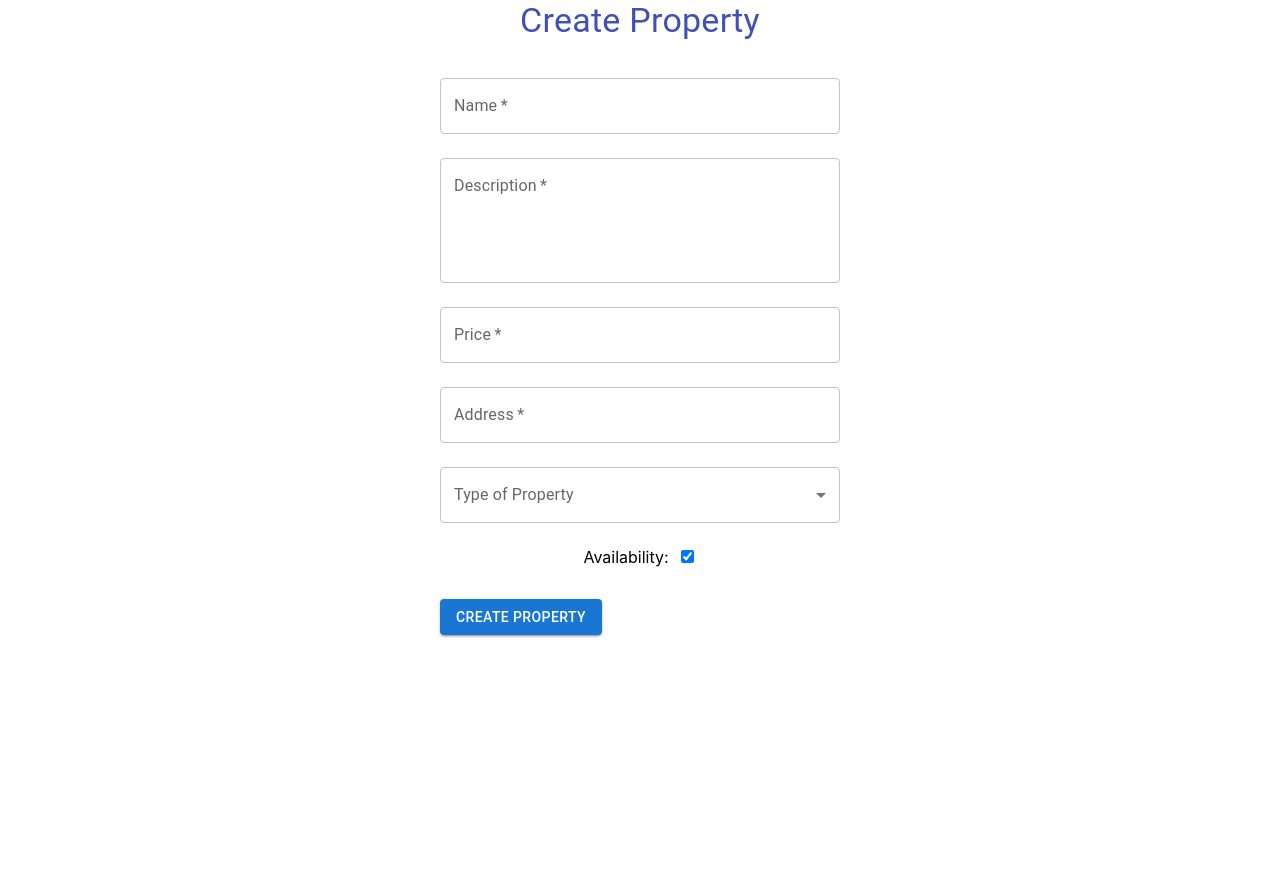
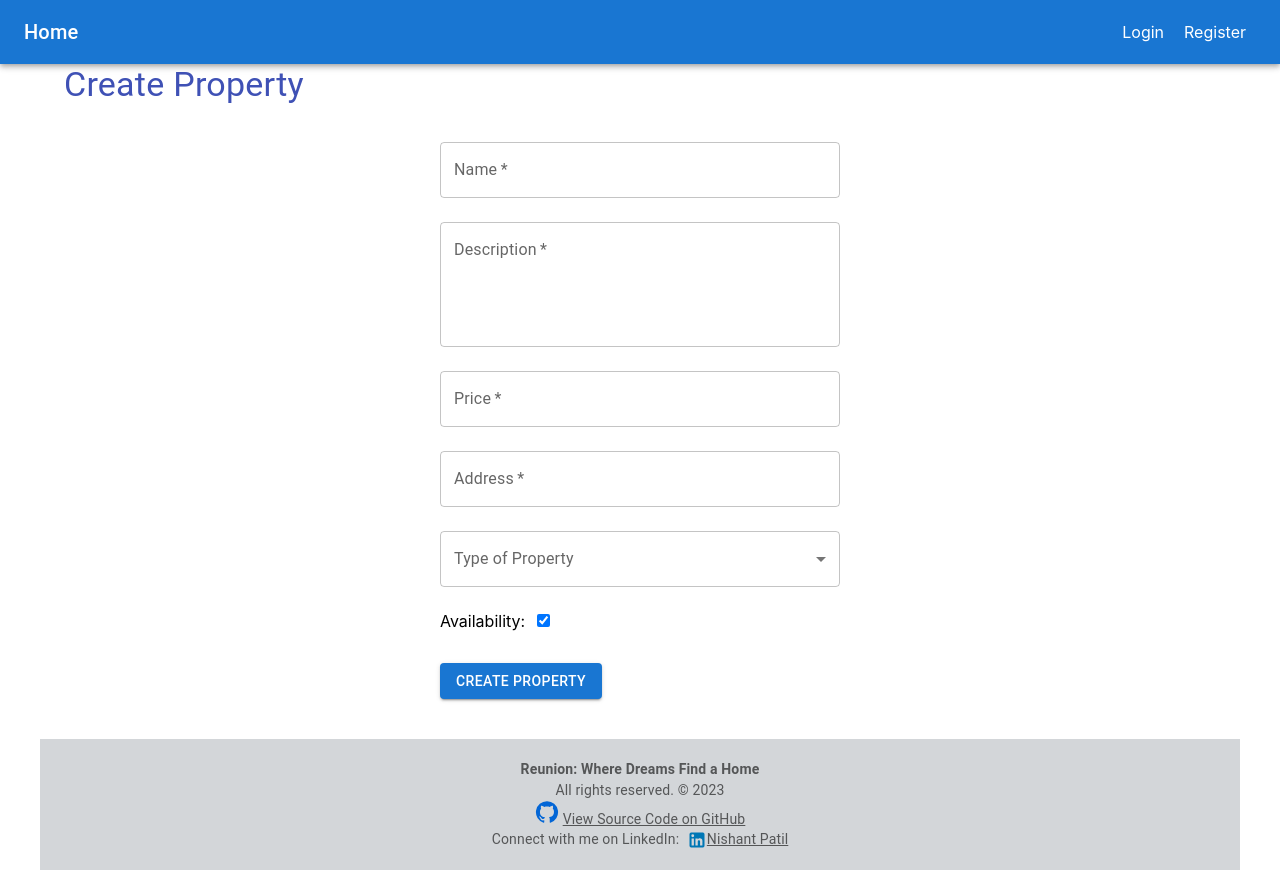
Before and after one commit to nishant219/Full-Stack-Assignment--Reunion, a React (Create React App) app in the folder client/: page /create-property in a window 1280 px wide. Before the commit the page ends 800 px from the top, so only its background shows below. Built offline with nearby package versions, Linux system fonts and the light colour scheme.

Commit message:
auth context added

```diff
--- a/client/src/App.js
+++ b/client/src/App.js
@@ -2,27 +2,34 @@ import React from 'react';
 import { BrowserRouter as Router, Routes, Route } from 'react-router-dom';
 import './App.css';
 
+//pages
 import SignIn from './pages/SignIn';
 import SignUp from './pages/SignUp';
 import PropertyListing from './pages/PropertyListing';
+import CreateProperty from './pages/CreateProperty';
+import Home from './pages/Home';
+//components
 import Footer from './components/Footer';
-import CreateProperty from './pages/CreateProperty';
+import Navbar from './components/Navbar';
+//contexts
+import { AuthProvider } from './context/AuthContext';
 
-function App() {
+const App = () => {
   return (
-    <div className="App">
+    <AuthProvider>
       <Router>
+        <Navbar />
         <Routes>
-          {/* Add your other routes here */}
-          <Route path="/signin" element={<SignIn />} />
-          <Route path="/signup" element={<SignUp />} />
-          <Route path="/" element={<PropertyListing />} />
-          <Route path="/footer" element={<Footer />} />
+          <Route path="/" element={<Home />} />
+          <Route path="/property-listing" element={<PropertyListing />} />
+          <Route path="/login" element={<SignIn />} />
+          <Route path="/register" element={<SignUp />} />
           <Route path="/create-property" element={<CreateProperty />} />
         </Routes>
+        <Footer />
       </Router>
-    </div>
+    </AuthProvider>
   );
-}
+};
 
 export default App;
--- /dev/null
+++ b/client/src/components/Navbar.js
@@ -0,0 +1,59 @@
+import React from 'react';
+import { Link } from 'react-router-dom';
+import { useAuth } from '../context/AuthContext';
+import AppBar from '@mui/material/AppBar';
+import Toolbar from '@mui/material/Toolbar';
+import Button from '@mui/material/Button';
+import Typography from '@mui/material/Typography';
+
+const Navbar = () => {
+  const { user, logout } = useAuth();
+
+  return (
+    <AppBar position="static">
+      <Toolbar>
+        <Typography variant="h6" component="div" sx={{ flexGrow: 1 }}>
+          <Link to="/" style={{ textDecoration: 'none', color: 'inherit' }}>
+            Home
+          </Link>
+        </Typography>
+        <ul style={{ listStyleType: 'none', display: 'flex', alignItems: 'center' }}>
+          {user ? (
+            <>
+              <li style={{ margin: '0 10px' }}>
+                <Link to="/property-listing" style={{ textDecoration: 'none', color: 'inherit' }}>
+                  Property Listing
+                </Link>
+              </li>
+              <li style={{ margin: '0 10px' }}>
+                <Link to="/create-property" style={{ textDecoration: 'none', color: 'inherit' }}>
+                  Create Property
+                </Link>
+              </li>
+              <li>
+                <Button color="inherit" onClick={logout}>
+                  Logout
+                </Button>
+              </li>
+            </>
+          ) : (
+            <>
+              <li style={{ margin: '0 10px' }}>
+                <Link to="/login" style={{ textDecoration: 'none', color: 'inherit' }}>
+                  Login
+                </Link>
+              </li>
+              <li style={{ margin: '0 10px' }}>
+                <Link to="/register" style={{ textDecoration: 'none', color: 'inherit' }}>
+                  Register
+                </Link>
+              </li>
+            </>
+          )}
+        </ul>
+      </Toolbar>
+    </AppBar>
+  );
+};
+
+export default Navbar;
--- /dev/null
+++ b/client/src/context/AuthContext.js
@@ -0,0 +1,42 @@
+// AuthContext.js
+import React, { createContext, useContext, useEffect, useState } from 'react';
+
+const AuthContext = createContext();
+
+const useAuth = () => {
+  return useContext(AuthContext);
+};
+
+const AuthProvider = ({ children }) => {
+  const [user, setUser] = useState(null);
+
+  // Example: Check if the user is already authenticated (e.g., from localStorage)
+  useEffect(() => {
+    const storedUser = localStorage.getItem('user');
+    if (storedUser) {
+      setUser(JSON.parse(storedUser));
+    }
+  }, []);
+
+  const login = (userData) => {
+    // Example: Perform authentication, set user, and store in localStorage
+    setUser(userData);
+    localStorage.setItem('user', JSON.stringify(userData));
+  };
+
+  const logout = () => {
+    // Example: Perform logout, clear user, and remove from localStorage
+    setUser(null);
+    localStorage.removeItem('user');
+  };
+
+  const value = {
+    user,
+    login,
+    logout,
+  };
+
+  return <AuthContext.Provider value={value}>{children}</AuthContext.Provider>;
+};
+
+export { AuthProvider, useAuth };
--- a/client/src/pages/CreateProperty.js
+++ b/client/src/pages/CreateProperty.js
@@ -8,10 +8,12 @@ import MenuItem from '@mui/material/MenuItem';
 import FormControl from '@mui/material/FormControl';
 import InputLabel from '@mui/material/InputLabel';
 import { useNavigate, useParams } from 'react-router-dom';
+import { useAuth } from '../context/AuthContext';
 
 const PropertyForm = () => {
   const navigate = useNavigate();
   const { id } = useParams();
+  const { user } = useAuth();
 
   const [property, setProperty] = useState({
     name: '',
@@ -23,7 +25,6 @@ const PropertyForm = () => {
   });
 
   useEffect(() => {
-    // Fetch property details if editing an existing property
     if (id) {
       fetchPropertyDetails();
     }
@@ -46,6 +47,9 @@ const PropertyForm = () => {
     });
   };
 
+  const userId = user ? user._id : '';
+  const authToken = userId;
+
   const handleSubmit = async (e) => {
     e.preventDefault();
 
@@ -53,43 +57,29 @@ const PropertyForm = () => {
       const url = id ? `https://backend-reunion.vercel.app/api/property/${id}` : 'https://backend-reunion.vercel.app/api/property';
       const method = id ? 'PUT' : 'POST';
 
+      const headers = {
+        'Content-Type': 'application/json',
+      };
+
+      if (authToken) {
+        headers['Authorization'] = `Bearer ${authToken}`;
+      }
+
       const response = await fetch(url, {
         method,
-        headers: {
-          'Content-Type': 'application/json',
-        },
+        headers,
         body: JSON.stringify(property),
       });
 
       const data = await response.json();
 
       if (response.ok) {
-        navigate('/property-listing'); // Redirect to the property listing page after successful creation/update
+        navigate('/property-listing');
       } else {
         console.error('Error creating/updating property:', data.message);
       }
     } catch (error) {
       console.error('Error creating/updating property:', error);
-    }
-  };
-
-  const handleDelete = async () => {
-    if (window.confirm('Are you sure you want to delete this property?')) {
-      try {
-        const response = await fetch(`https://backend-reunion.vercel.app/api/property/${id}`, {
-          method: 'DELETE',
-        });
-
-        const data = await response.json();
-
-        if (response.ok) {
-          navigate('/property-listing'); // Redirect to the property listing page after successful deletion
-        } else {
-          console.error('Error deleting property:', data.message);
-        }
-      } catch (error) {
-        console.error('Error deleting property:', error);
-      }
     }
   };
 
@@ -172,11 +162,6 @@ const PropertyForm = () => {
         <Button type="submit" variant="contained" color="primary" style={{ marginTop: '16px', alignSelf: 'flex-start' }}>
           {id ? 'Update Property' : 'Create Property'}
         </Button>
-        {id && (
-          <Button type="button" variant="contained" color="error" onClick={handleDelete} style={{ marginTop: '16px', alignSelf: 'flex-start' }}>
-            Delete Property
-          </Button>
-        )}
       </form>
     </Container>
   );
--- a/client/src/pages/Home.js
+++ b/client/src/pages/Home.js
@@ -1,11 +1,17 @@
 import React from 'react';
+import Container from '@mui/material/Container';
+import Typography from '@mui/material/Typography';
+
+import PropertyListing from './PropertyListing';
 
 const Home = () => {
   return (
-    <div>
-      <h1>Welcome to the Home page!</h1>
-      {/* Add your content here */}
-    </div>
+    <Container>
+      {/* <Typography variant="h4" component="div" gutterBottom>
+        Welcome to the Home Page
+      </Typography> */}
+      <PropertyListing />
+    </Container>
   );
 };
 
--- a/client/src/pages/SignIn.js
+++ b/client/src/pages/SignIn.js
@@ -1,4 +1,5 @@
 import React, { useState } from 'react';
+import { useNavigate } from 'react-router-dom';
 import Avatar from '@mui/material/Avatar';
 import Button from '@mui/material/Button';
 import CssBaseline from '@mui/material/CssBaseline';
@@ -9,7 +10,13 @@ import LockOutlinedIcon from '@mui/icons-material/LockOutlined';
 import Typography from '@mui/material/Typography';
 import Container from '@mui/material/Container';
 
+// context
+import { useAuth } from '../context/AuthContext';
+
 export default function SignIn() {
+  const navigate = useNavigate();
+  const { login } = useAuth(); // Call useAuth within the functional component
+
   const [error, setError] = useState(null);
   const [success, setSuccess] = useState(null);
 
@@ -34,11 +41,13 @@ export default function SignIn() {
       });
 
       if (response.ok) {
-        setSuccess('Login successful!'); // Display success message
-        // You may want to redirect the user or perform other actions on successful login
+        const data = await response.json();
+        login(data.user);
+        setSuccess('Login successful!');
+        navigate('/');
       } else {
         const data = await response.json();
-        setError(data.message || 'Login failed'); // Display the error message from the API or a default message
+        setError(data.message || 'Login failed');
       }
     } catch (error) {
       console.error('An error occurred:', error);
--- a/client/src/pages/SignUp.js
+++ b/client/src/pages/SignUp.js
@@ -1,4 +1,5 @@
 import React, { useState } from 'react';
+import { useNavigate } from 'react-router-dom';
 import Avatar from '@mui/material/Avatar';
 import Button from '@mui/material/Button';
 import CssBaseline from '@mui/material/CssBaseline';
@@ -10,6 +11,7 @@ import Typography from '@mui/material/Typography';
 import Container from '@mui/material/Container';
 
 export default function SignUp() {
+  const navigate = useNavigate(); // Add this line to use the navigate function
   const [error, setError] = useState(null);
   const [success, setSuccess] = useState(null);
 
@@ -34,10 +36,12 @@ export default function SignUp() {
       });
 
       if (response.ok) {
-        setSuccess('Registration successful!'); // Display success message
+        setSuccess('Registration successful!');
+        // Redirect to the login page after successful registration
+        navigate('/login');
       } else {
         const data = await response.json();
-        setError(data.message || 'Registration failed'); // Display the error message from the API or a default message
+        setError(data.message || 'Registration failed');
       }
     } catch (error) {
       console.error('An error occurred:', error);
```
